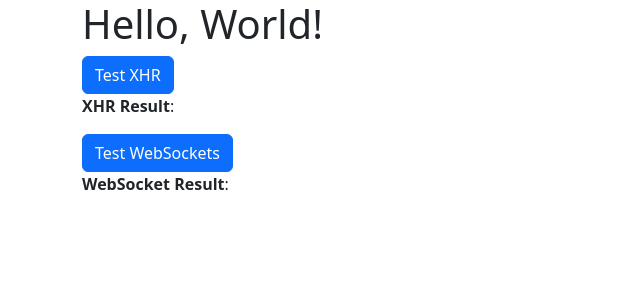
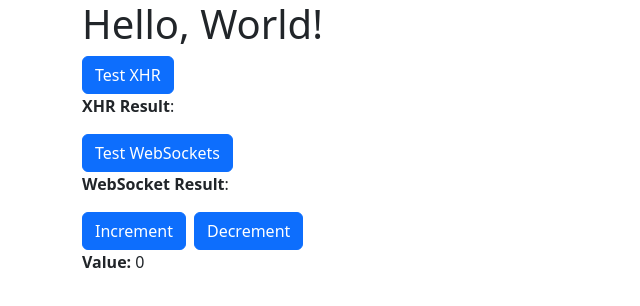
Before and after one commit to LukeStanbery89/stonks-v3, a React (Create React App) app in the folder client/: page / in a window 1280 px wide. Shown: the top 306 px of the page, without its empty margins (0-640 px from the left). Built offline with nearby package versions, Linux system fonts and the light colour scheme; no server answers.

Commit message:
implement Redux

```diff
--- a/client/src/App.tsx
+++ b/client/src/App.tsx
@@ -1,15 +1,21 @@
 import React from "react";
 import WebSocketTest from "./components/test/WebSocketTest";
 import XHRTest from "./components/test/XHRTest";
+import { Provider } from "react-redux";
+import store from "./store/store";
+import ReduxTest from "./components/test/ReduxTest";
 import "./styles/app.scss";
 
 const App: React.FC = () => {
     return (
-        <div className='container'>
-            <h1>Hello, World!</h1>
-            <XHRTest />
-            <WebSocketTest />
-        </div>
+        <Provider store={store}>
+            <div className='container'>
+                <h1>Hello, World!</h1>
+                <XHRTest />
+                <WebSocketTest />
+                <ReduxTest />
+            </div>
+        </Provider>
     );
 };
 
--- /dev/null
+++ b/client/src/components/test/ReduxTest.tsx
@@ -0,0 +1,28 @@
+// ReduxTest.tsx
+import React from "react";
+import { useSelector, useDispatch } from "react-redux";
+import { incrementValue, decrementValue } from "../../store/reducer";
+import { RootState } from "../../types/types";
+
+const ReduxTest = () => {
+    const value = useSelector((state: RootState) => state.test.value);
+    const dispatch = useDispatch();
+
+    const handleIncrement = () => {
+        dispatch(incrementValue());
+    };
+
+    const handleDecrement = () => {
+        dispatch(decrementValue());
+    };
+
+    return (
+        <div>
+            <button type='button' className='btn btn-primary me-2' onClick={handleIncrement}>Increment</button>
+            <button type='button' className='btn btn-primary me-2' onClick={handleDecrement}>Decrement</button>
+            <p><b>Value: </b> {value}</p>
+        </div>
+    );
+};
+
+export default ReduxTest;
--- /dev/null
+++ b/client/src/store/reducer.ts
@@ -0,0 +1,23 @@
+// reducer.ts
+import { createSlice } from "@reduxjs/toolkit";
+import { TestAppState } from "../types/types";
+
+const initialState: TestAppState = {
+    value: 0,
+};
+
+const appSlice = createSlice({
+    name: "test",
+    initialState,
+    reducers: {
+        incrementValue: (state) => {
+            state.value += 1;
+        },
+        decrementValue: (state) => {
+            state.value -= 1;
+        },
+    },
+});
+
+export const { incrementValue, decrementValue } = appSlice.actions;
+export default appSlice.reducer;
--- /dev/null
+++ b/client/src/store/store.ts
@@ -0,0 +1,10 @@
+import { configureStore } from "@reduxjs/toolkit";
+import appReducer from "./reducer";
+
+const store = configureStore({
+    reducer: {
+        test: appReducer,
+    },
+});
+
+export default store;
--- /dev/null
+++ b/client/src/types/types.ts
@@ -0,0 +1,9 @@
+interface TestAppState {
+    value: number;
+}
+
+interface RootState {
+    test: TestAppState;
+}
+
+export type { TestAppState, RootState };
--- a/package.json
+++ b/package.json
@@ -19,9 +19,11 @@
         "test:server": "jest"
     },
     "dependencies": {
+        "@reduxjs/toolkit": "^1.9.5",
         "bootstrap": "^5.3.0",
         "express": "^4.18.2",
         "node-sass": "^9.0.0",
+        "react-redux": "^8.1.1",
         "socket.io": "^4.7.1",
         "socket.io-client": "^4.7.1"
     },
```
Also changed, not shown: 1 other file (tests, documents, lock files or other folders).
